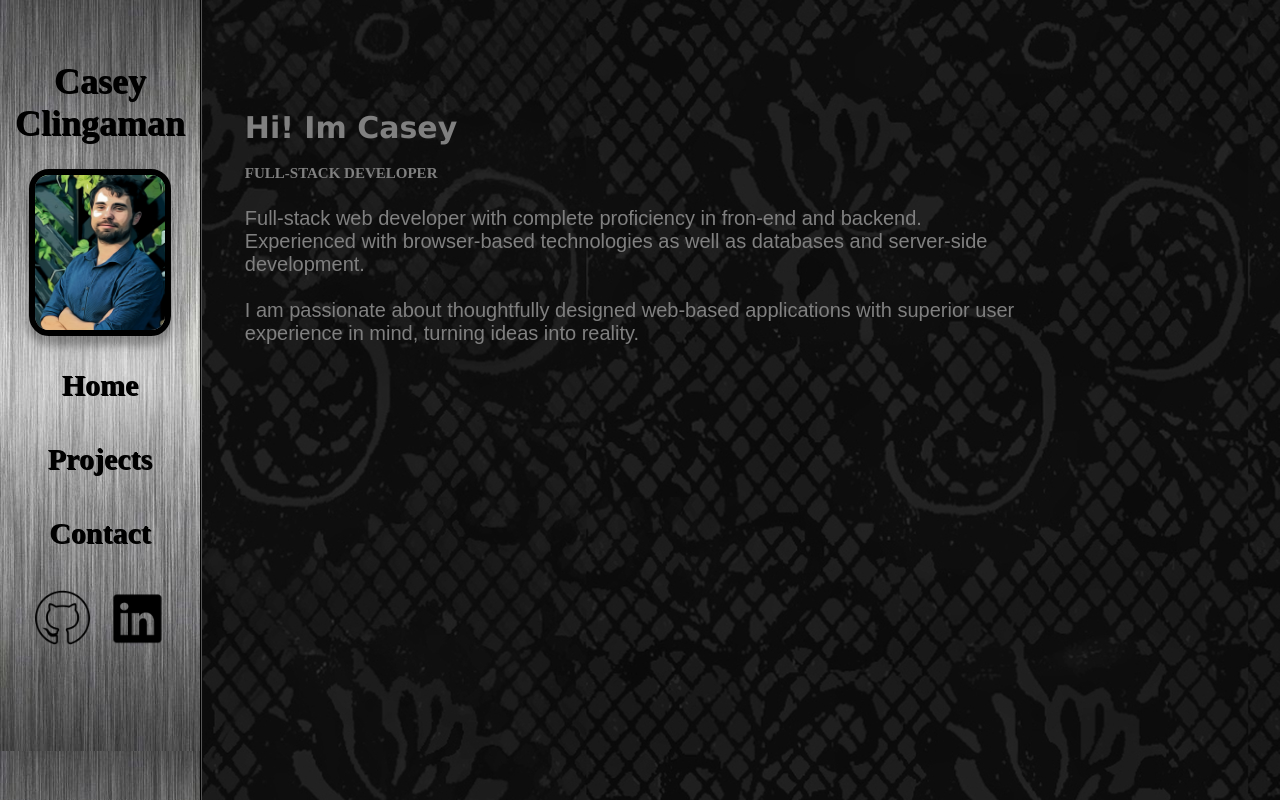
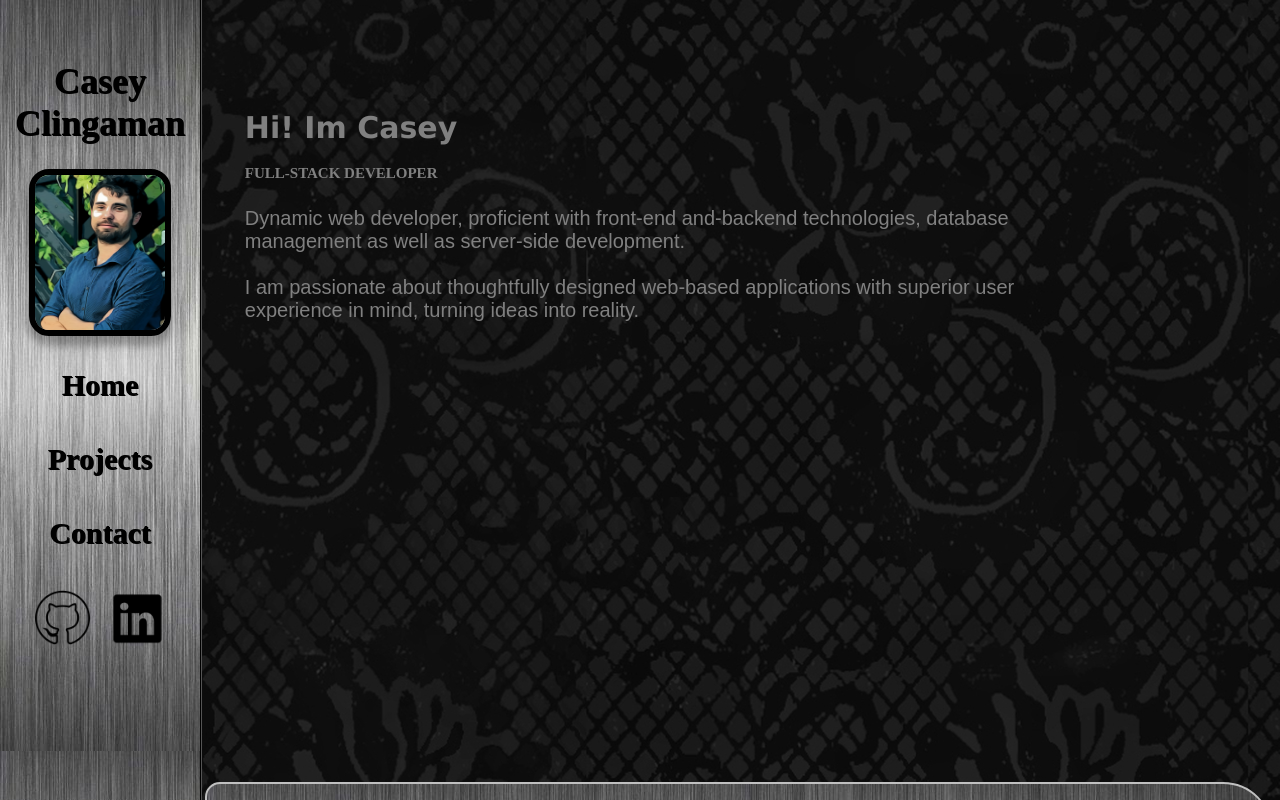
Before and after one commit to caseycling/portfolio, a React (Create React App) app in the folder client/: page / in a window 1280 px wide. Shown: the top 800 px of the page. Built offline with nearby package versions, Linux system fonts and the light colour scheme.

Commit message:
Edit about-me

```diff
--- a/client/src/pages/Home.js
+++ b/client/src/pages/Home.js
@@ -8,7 +8,7 @@ const Home = () => {
 		<div className="homeContainer" id="home">
 			<h1 id="homeHeader">Hi! Im Casey</h1>
 			<h5 id="homeTitle">FULL-STACK DEVELOPER</h5>
-			<p style={{ marginRight: "10%", fontSize: "20px", fontFamily: "fantasy" }}>Full-stack web developer with complete proficiency in fron-end and backend. Experienced with browser-based technologies as well as databases and server-side development. <br/> <br/>
+			<p style={{ marginRight: "10%", fontSize: "20px", fontFamily: "fantasy" }}> Dynamic web developer, proficient with front-end and-backend technologies, database management as well as server-side development. <br/> <br/>
 
 			I am passionate about thoughtfully designed web-based applications with superior user experience in mind, turning ideas into reality.</p>
 		</div>
```
